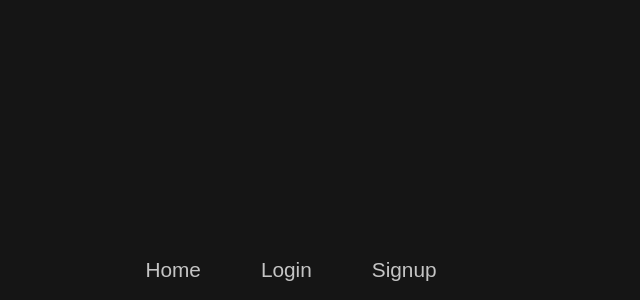
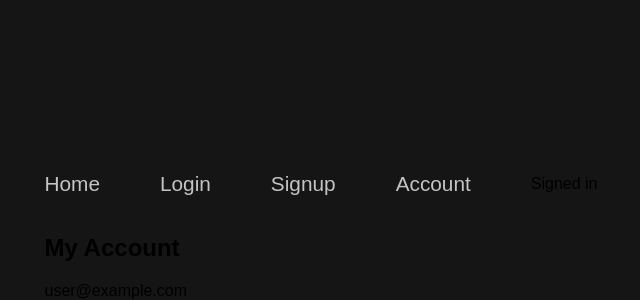
Before and after one commit to deluxe-code/subst-react, a React (Create React App) app: page /account in a window 1280 px wide. Shown: the part 500-800 px from the top of the page, without its empty margins (319-959 px from the left). Built offline with nearby package versions, Linux system fonts and the light colour scheme; no server answers; sample sign-in values are in the browser's storage.

Commit message:
Implemented signed-in awareness for pages

```diff
--- /dev/null
+++ b/src/Account.jsx
@@ -0,0 +1,23 @@
+import React, { useState, useRef, useEffect } from "react"
+import { Link, useHistory } from 'react-router-dom'
+import firebase from 'firebase';
+
+export default function Account() {
+    let userName = useRef();
+    let history = useHistory();
+    firebase.auth().onAuthStateChanged(function(user) {
+      if (!user) {
+        console.error("not signed in anymore!");
+        history.push('/login');
+      } else {
+          userName.current.innerHTML = firebase.auth().currentUser.email
+      }
+    });
+
+  return (
+    <>
+    <h2>My Account</h2>
+    <span ref={userName}></span>
+    </>
+  );
+}
--- a/src/App.js
+++ b/src/App.js
@@ -1,17 +1,18 @@
 import React, { useState, useRef, useEffect } from "react"
 import { BrowserRouter as Router, Switch, Route } from 'react-router-dom'
+import firebase from "firebase";
 import Navbar from "./Navbar.jsx"
 import Home from "./Home.jsx"
 import Signup from "./Signup.jsx"
 import Login from "./Login.jsx"
-import firebase from "firebase";
+import Account from "./Account.jsx"
+
 // import Settings from "./Settings.jsx"
 import "./App.css";
 
 
 
 export default function App() {
-  const firebaseApp = firebase.apps[0];
 
   useEffect(() => {
     firebase.auth().onAuthStateChanged(function(user) {
@@ -32,6 +33,7 @@ export default function App() {
       <Route path="/" exact component={Home} />
       <Route path="/login" component={Login} />
       <Route path="/signup" component={Signup} />
+      <Route path="/account" component={Account} />
     </Switch>
     </Router>
 
--- a/src/Home.jsx
+++ b/src/Home.jsx
@@ -1,8 +1,8 @@
 import React from "react";
-import { Link } from 'react-router-dom'
+import { Link, useHistory } from 'react-router-dom'
 import './Home.css';
-export default function Home(match) {
-    console.log(match);
+
+export default function Home() {
   return (
     <main>
         <div class="card">
--- a/src/Login.jsx
+++ b/src/Login.jsx
@@ -1,4 +1,5 @@
 import React, { useState, useRef, useEffect } from "react"
+import { Link, useHistory } from "react-router-dom"
 import emailIcon from "./assets/email.svg"
 import lockIcon from "./assets/lock.svg"
 import "./Login.css"
@@ -7,7 +8,7 @@ import firebaseApp from "firebase";
 export default function Login() {
     const emailEntry = useRef();
     const passwordEntry = useRef();
-
+    let history = useHistory();
     function tryLogin() {
         const email = emailEntry.current.value;
         const password = passwordEntry.current.value;
@@ -16,7 +17,7 @@ export default function Login() {
             // Signed in
             var user = userCredential.user;
             console.log(`${user.email} has signed in successfully.`)
-            // ...
+            history.push('/')
           })
           .catch((error) => {
             console.error(error);
--- a/src/Navbar.jsx
+++ b/src/Navbar.jsx
@@ -1,8 +1,18 @@
 import React, { useState, useRef, useEffect } from "react"
-import { Link } from 'react-router-dom'
-
+import { Link, useHistory } from 'react-router-dom'
+import firebase from 'firebase';
 
 export default function Navbar() {
+  let authLabel = useRef();
+    firebase.auth().onAuthStateChanged(function(user) {
+      let currentStatus = authLabel.current;
+      if (!user) {
+        currentStatus.innerHTML = "Not signed in";
+      } else {
+        currentStatus.innerHTML = "Signed in";
+      }
+    });
+
   return (
     <nav>
       <Link to="/">
@@ -14,6 +24,10 @@ export default function Navbar() {
       <Link to="/signup">
       <a href="#">Signup</a>
       </Link>
+      <Link to="/account">
+      <a href="#">Account</a>
+      </Link>
+      <div ref={authLabel}></div>
     </nav>
   );
 }
--- a/src/Signup.jsx
+++ b/src/Signup.jsx
@@ -1,5 +1,5 @@
 import React, { useState, useRef, useEffect } from "react"
-import { Link } from 'react-router-dom'
+import { Link, useHistory } from 'react-router-dom'
 import emailIcon from "./assets/email.svg"
 import lockIcon from "./assets/lock.svg"
 import firebaseApp from "firebase";
@@ -7,6 +7,7 @@ import firebaseApp from "firebase";
 export default function Signup() {
     const emailEntry = useRef();
     const passwordEntry = useRef();
+    let history = useHistory();
     function trySignup(e) {
         let email = emailEntry.current.value;
         let password = passwordEntry.current.value;
@@ -15,6 +16,8 @@ export default function Signup() {
             // Signed in
             var user = userCredential.user;
             console.log(`${user.email} has successfully signed up.`);
+
+            history.push('/');
             // ...
           })
           .catch((error) => {
```
Also changed, not shown: public/index.html (line endings or trailing spaces).
